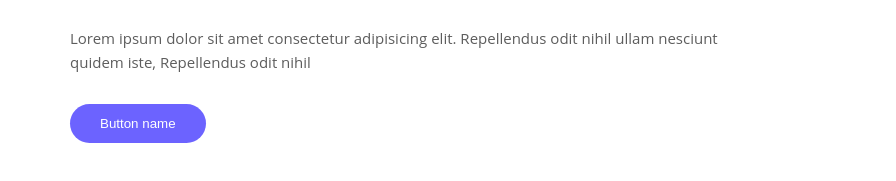
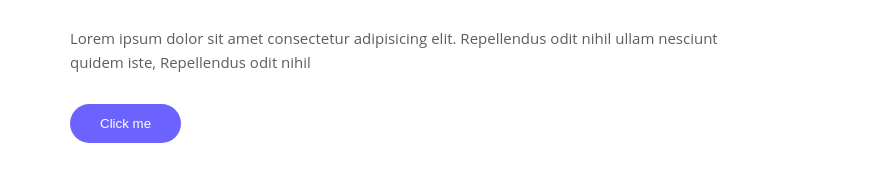
Before and after one commit to DipeshDronaHQ/git-sync, a plain HTML site: page index.html in a window 1280 px wide. Shown: the part 423-604 px from the top of the page, 0-896 px from the left. Drawn offline with Linux system fonts and the light colour scheme; grey boxes are pictures that could not be loaded.

Commit message:
Update index.html

```diff
--- a/index.html
+++ b/index.html
@@ -29,7 +29,7 @@
               Repellendus odit nihil ullam nesciunt quidem iste, Repellendus
               odit nihil
             </p>
-            <button>Button name</button>
+            <button>Click me</button>
           </div>
           <div class="image">
             <img src="https://i.postimg.cc/65QxYYzh/001234.png" />
```
